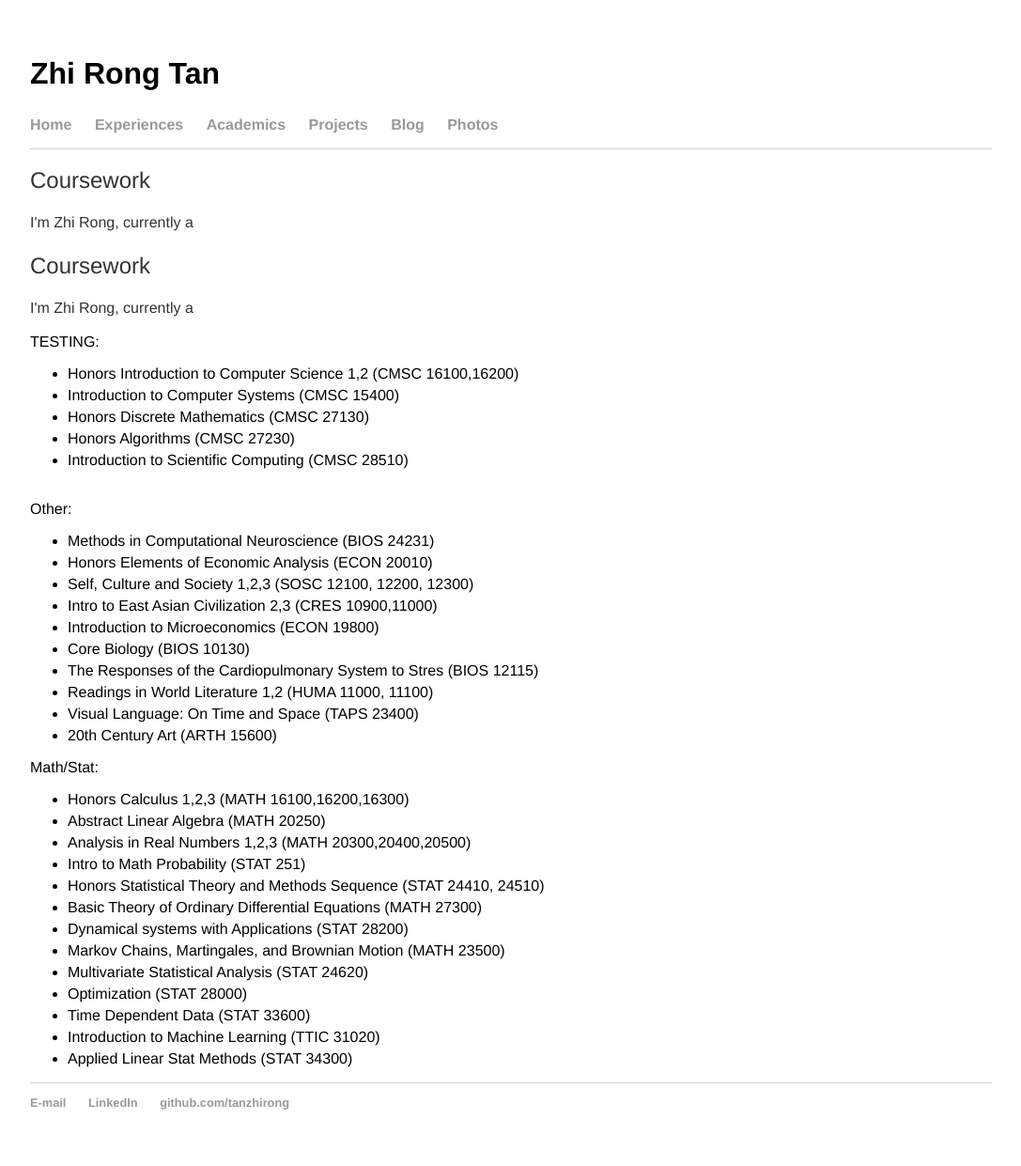
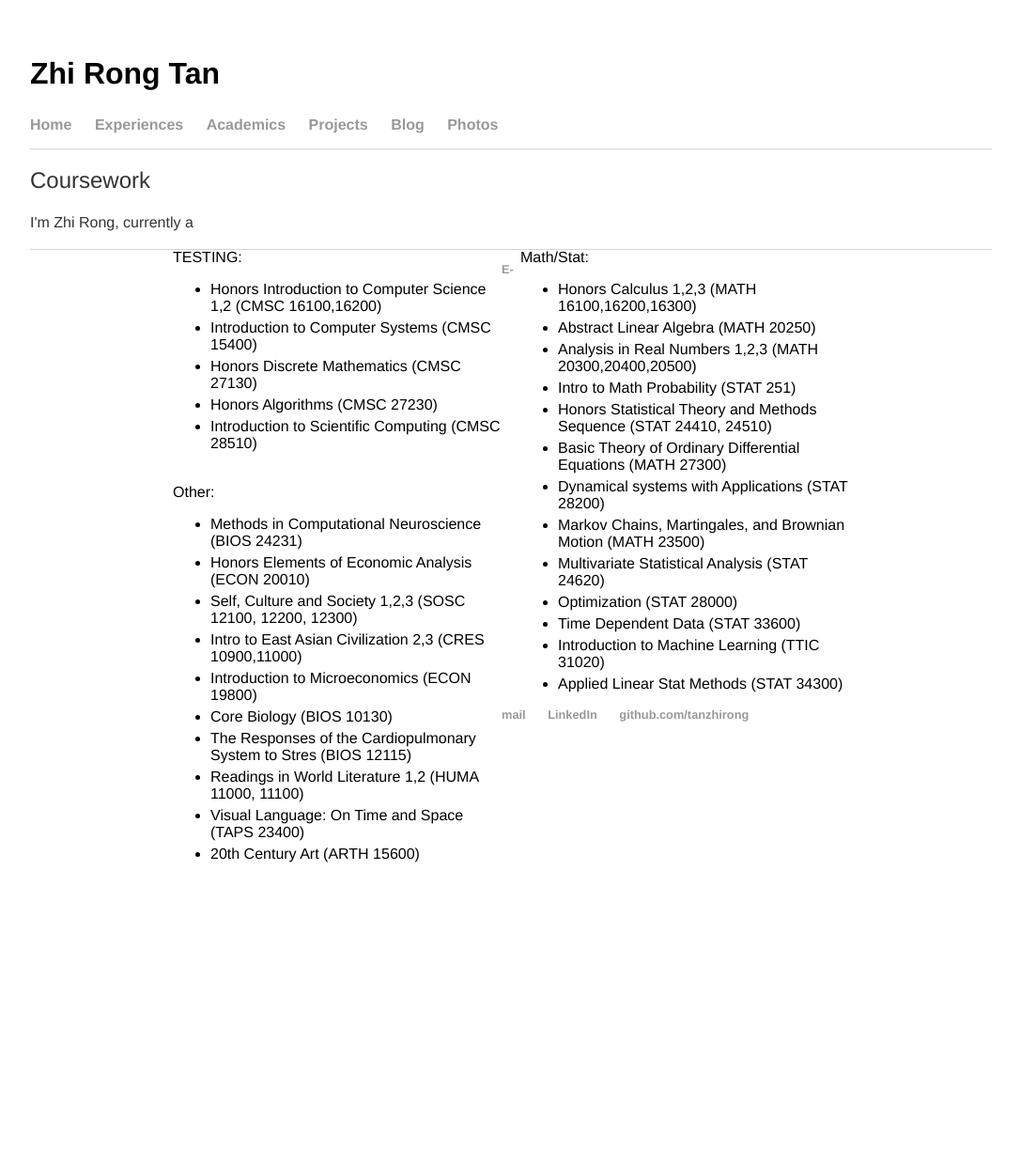
Before and after one commit to tanzhirong/tanzhirong.github.io, a Jekyll site: the page built from acad/index.html, in a window 1280 px wide. Shown: the whole page at 94% size, without its empty margins (96-1183 px from the left). Built offline with Jekyll 4.4.1, drawn with Linux system fonts in a browser that asks for light colours; after the commit the page ends 934 px from its top, so only the background shows below that.

Commit message:
Update index.html

```diff
--- a/acad/index.html
+++ b/acad/index.html
@@ -2,14 +2,25 @@
 layout: default
 title: Academics | Zhi Rong Tan
 ---
-<div class="blurb">
 	<h2>Coursework</h2>
 	<p>I'm Zhi Rong, currently a <a href="/about"></a></p>
-
+<style type="text/css">
+@media only screen and (min-device-width: 720px) {
+#wrap {
+   width:720px;
+   margin:0 auto;
+}
+#left_col {
+   float:left;
+   width:350px;
+}
+#right_col {
+   float:right;
+   width:350px;
+}
+}
+</style>
 <div id="wrap">
-	<h2>Coursework</h2>
-	<p>I'm Zhi Rong, currently a <a href="/about"></a></p>
-
     <div id="left_col">
         TESTING:
         <ul>
@@ -57,5 +68,3 @@ title: Academics | Zhi Rong Tan
         </ul>
     </div>
 </div>
-
-</div><!-- /.blurb -->
```
